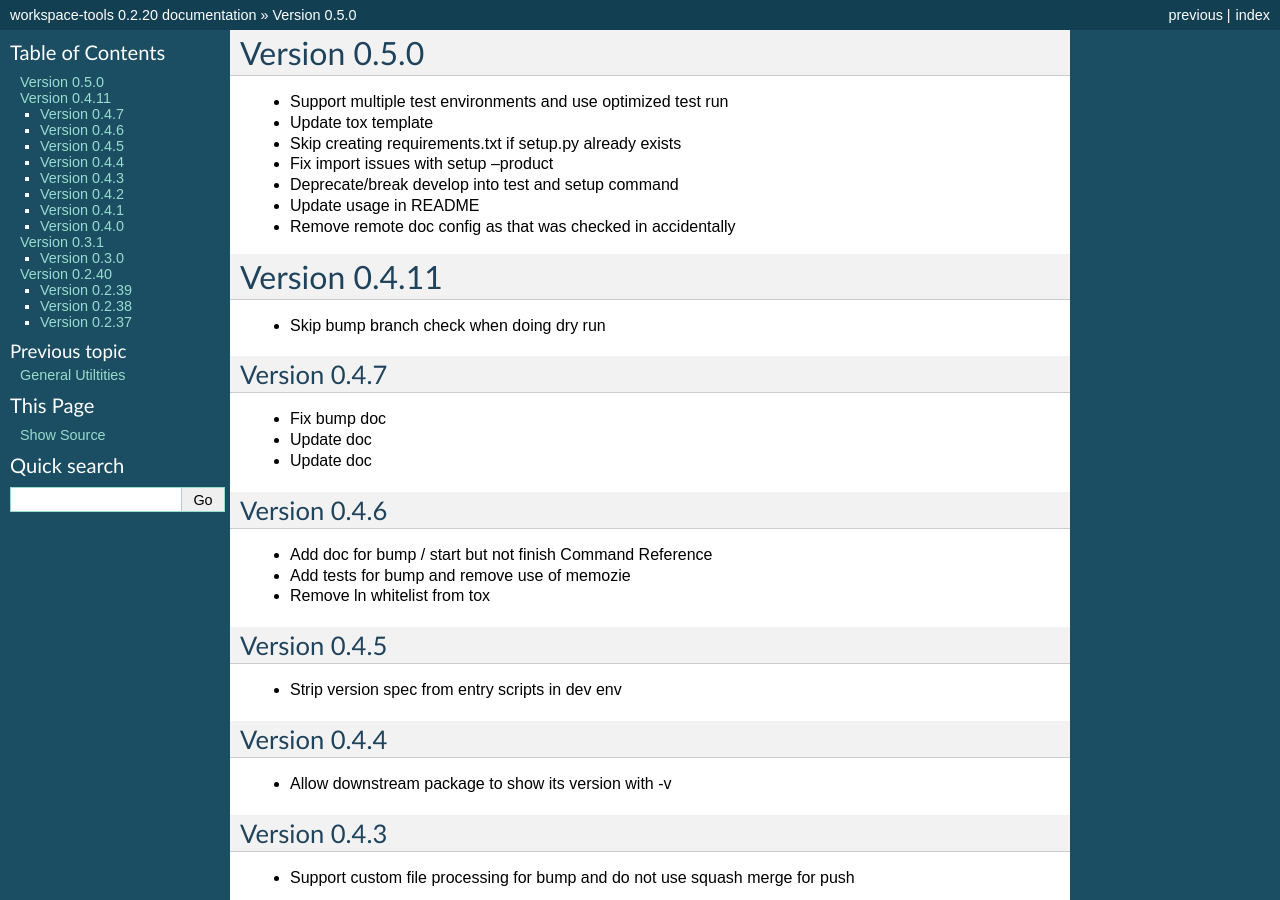
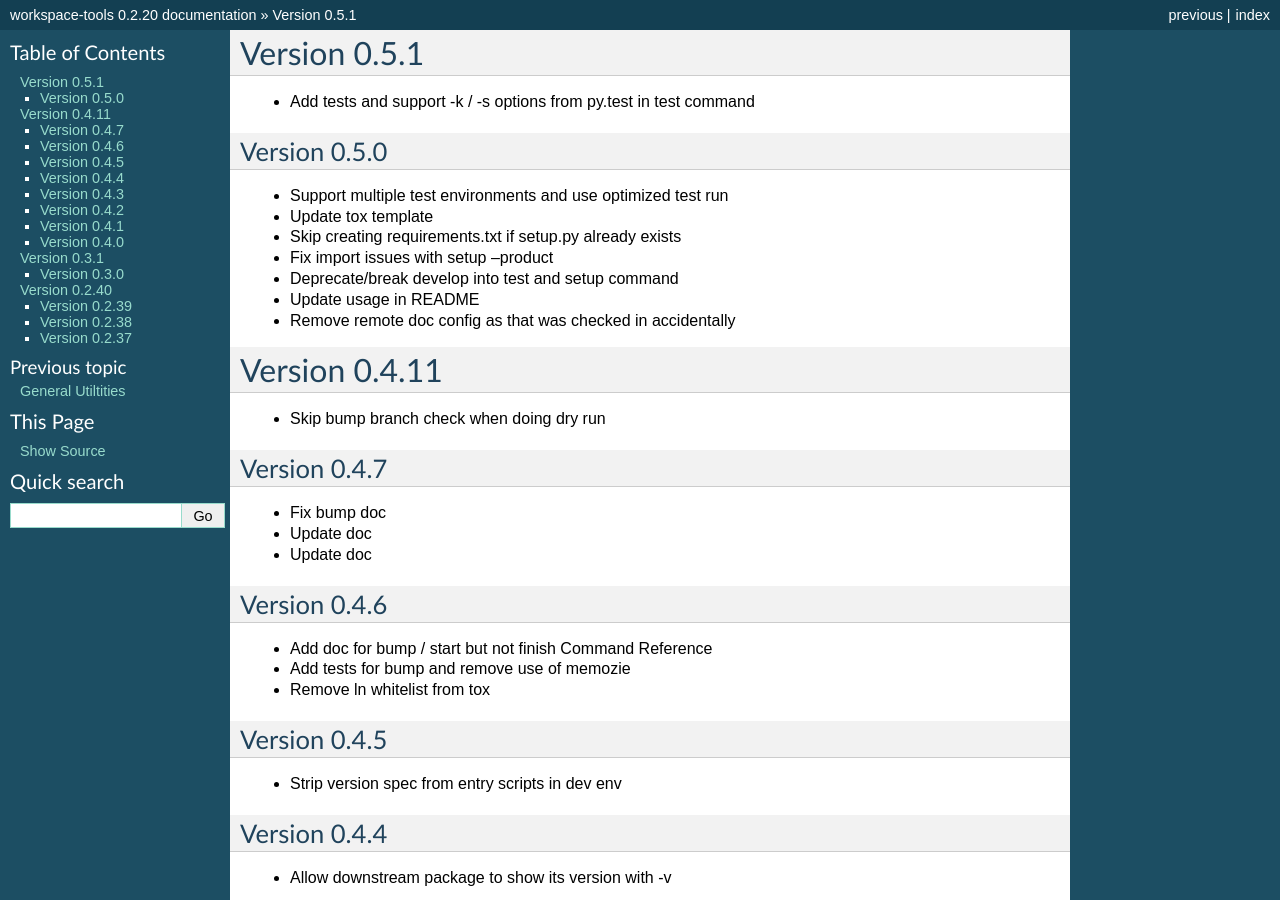
Before and after one commit to maxzheng/workspace-tools, a Sphinx documentation site: the page built from docs/CHANGELOG.rst, in a window 1280 px wide and 900 px high. Built offline with Sphinx 7.4.7, drawn with Linux system fonts in a browser that asks for light colours; some of the changed text lies outside the part shown.

Commit message:
Publish version 0.5.1

```diff
--- a/docs/CHANGELOG.rst
+++ b/docs/CHANGELOG.rst
@@ -1,5 +1,11 @@
+Version 0.5.1
+================================================================================
+
+* Add tests and support -k / -s options from py.test in test command
+
+
 Version 0.5.0
-================================================================================
+--------------------------------------------------------------------------------
 
 * Support multiple test environments and use optimized test run
 
--- a/setup.py
+++ b/setup.py
@@ -10,7 +10,7 @@ def find_files(path):
 
 setuptools.setup(
   name='workspace-tools',
-  version='0.5.0',
+  version='0.5.1',
 
   author='Max Zheng',
   author_email='maxzheng.os @t gmail.com',
```
